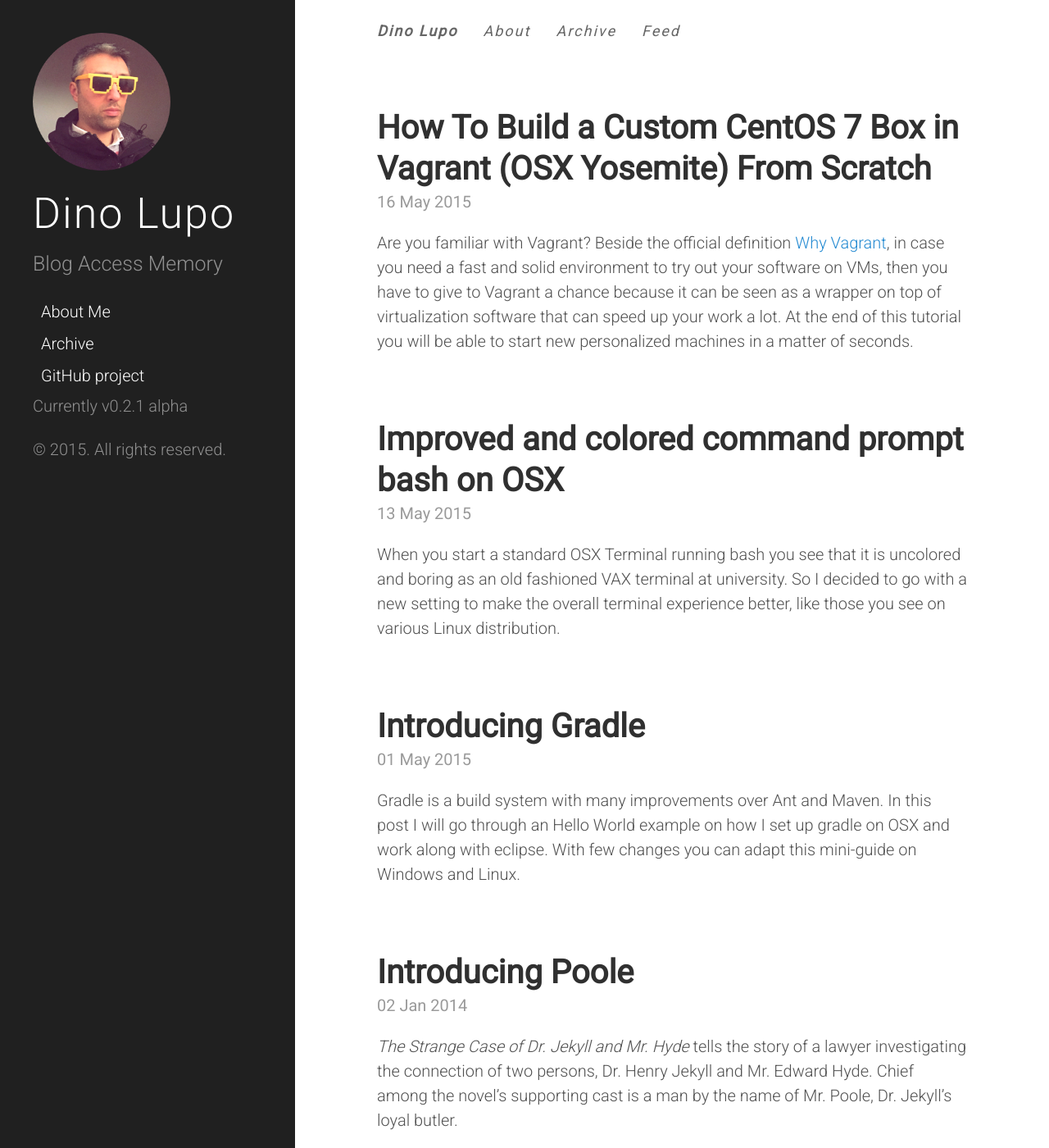
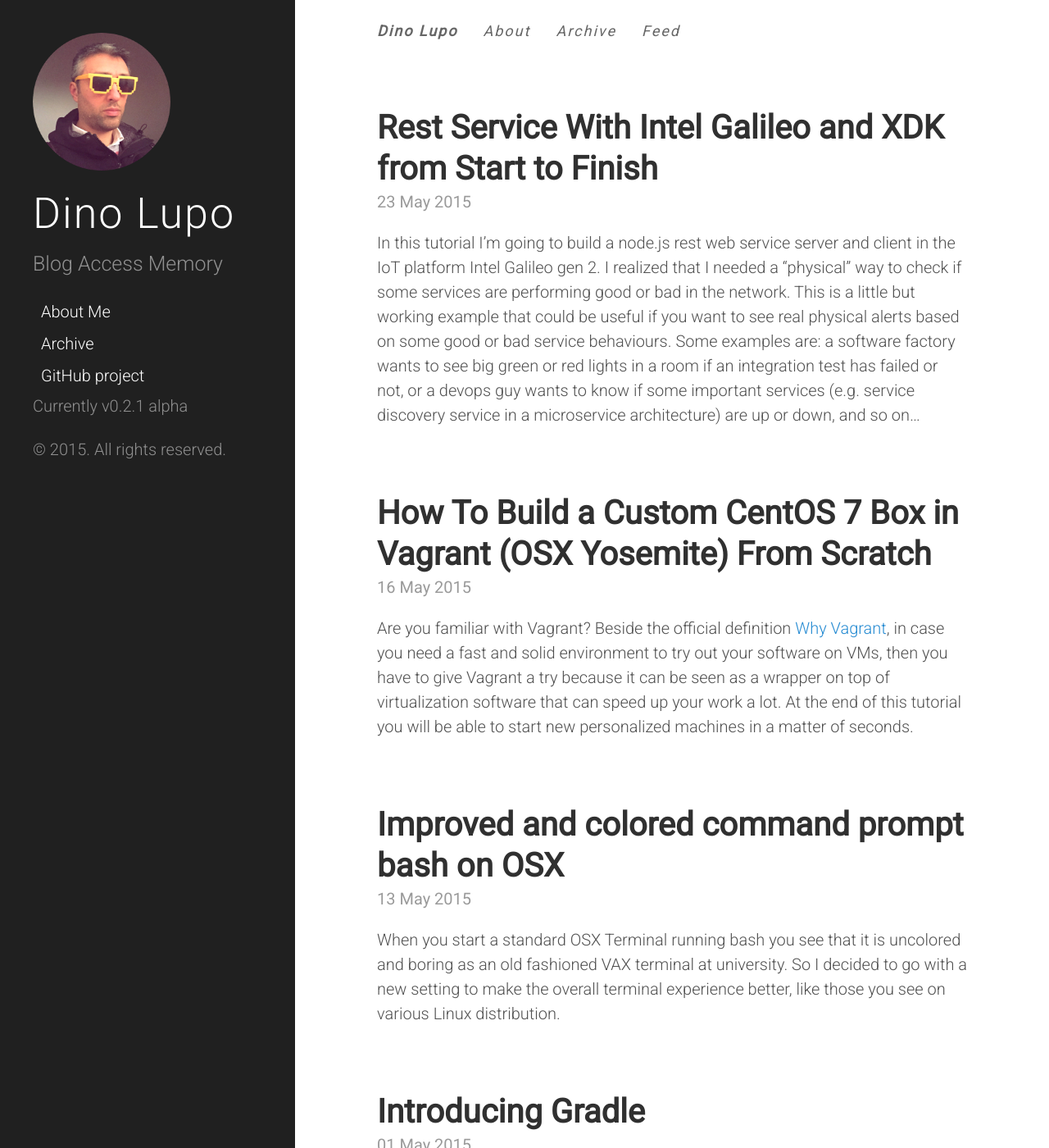
Before and after one commit to dinolupo/dinolupo.github.io, a Jekyll site: the page built from index.html, in a window 1280 px wide and 1400 px high. Shown: the whole window at 82% size. Built offline with Jekyll 4.4.1, drawn with Linux system fonts in a browser that asks for light colours; the list of posts is cut into pages by our own code; some of the changed lines change nothing that is shown; some of the changed text lies outside the part shown.

Commit message:
new post

````diff
--- a/_posts/2015-05-16-personalized-centos7-vagrant-osx.md
+++ b/_posts/2015-05-16-personalized-centos7-vagrant-osx.md
@@ -5,7 +5,7 @@ comments: true
 categories: osx vagrant centos
 ---
 
-Are you familiar with Vagrant? Beside the official definition [Why Vagrant](http://docs.vagrantup.com/v2/why-vagrant/index.html), in case you need a fast and solid environment to try out your software on VMs, then you have to give to Vagrant a chance because it can be seen as a wrapper on top of virtualization software that can speed up your work a lot. At the end of this tutorial you will be able to start new personalized machines in a matter of seconds.<!--more-->
+Are you familiar with Vagrant? Beside the official definition [Why Vagrant](http://docs.vagrantup.com/v2/why-vagrant/index.html), in case you need a fast and solid environment to try out your software on VMs, then you have to give Vagrant a try because it can be seen as a wrapper on top of virtualization software that can speed up your work a lot. At the end of this tutorial you will be able to start new personalized machines in a matter of seconds.<!--more-->
 
 In this How To we are going to prepare a Vagrant local environment box VM based on CentOS 7 minimal image, with dev support and some basic improvements.
 
@@ -28,7 +28,7 @@ In this How To we are going to prepare a Vagrant local environment box VM based
 
 ### After Reboot do the following steps:
 
-- If you do not have a pair of RSA keys, generate these on OSX Terminal with the following command, leave password blank:
+- If you do not have a pair of RSA keys, generate these in OSX Terminal with the following command, leave password blank:
 
 ```ssh-keygen -t rsa```
 
@@ -42,7 +42,7 @@
 ssh root@127.0.0.1 -p 2222
 ``` using password _vagrant_
 
-If you have a LOCALE error inside the VM console, then you can solve the problem doing the following on OSX Terminal:
+If you have a LOCALE error inside the VM console, then you can solve the problem doing the following in OSX Terminal:
 
 ### (OPTIONAL) LOCALE PROBLEM ON OSX via SSH
 prevent sending LC_ALL variable to the server:
@@ -104,7 +104,7 @@ service sshd restart
 
 ### Install Guest Tools
 
-- Host-D to mount Guest Tools CD rom (if centos iso is mounted, a screen like the following appears and you have to select force unmount)
+- Host-D to mount Guest Tools CD-ROM (if centos iso is mounted, a screen like the following appears and you have to select force unmount)
 ![VirtualBox Accept]({{site.baseurl}}/assets/images/2015-05-16-SS3.png)
 
 yum install gcc make
@@ -113,7 +113,7 @@ mount /dev/sr0 /mnt -r
 cd /mnt
 ./VBoxLinuxAdditions.run
 
-### Enhance you Centos bash experience with these files:
+### Enhance your Centos bash experience with these files:
 
 - [.vimrc](https://gist.github.com/b0cbcec4101b6290e6d6.git) change colorscheme and add <SPACE> command to clear search in VIM
 - [.bashrc](https://gist.github.com/276de2a657ff8258f367.git) add a great command prompt for bash
@@ -157,7 +157,7 @@ You can rename the file with:
 
 ```vagrant init centos7```
 
-- modify Vagrantfile with the follwing, so you tell vagrant to use your private key to SSH without prompting password:
+- modify Vagrantfile with the follwing, so you tell vagrant to use your private key to SSH without prompting for password:
 
 {% highlight sh %}
   # SSH Agent Forwarding
@@ -172,7 +172,7 @@ You can rename the file with:
 
 ```vagrant up```
 
-You can open other shells to the VM executing:
+You can open other shells in the VM by executing:
 
 ```vagrant ssh```
 
--- /dev/null
+++ b/_posts/2015-05-23-rest-service-galileo-xdk.md
@@ -0,0 +1,257 @@
+---
+layout: post
+title: "Rest Service With Intel Galileo and XDK from Start to Finish"
+comments: true
+categories: IoT
+---
+
+In this tutorial I'm going to build a node.js rest web service server and client in the IoT platform Intel Galileo gen 2. I realized that I needed a "physical" way to check if some services are performing good or bad in the network. This is a little but working example that could be useful if you want to see real physical alerts based on some good or bad service behaviours. Some examples are: a software factory wants to see big green or red lights in a room if an integration test has failed or not, or a devops guy wants to know if some important services (e.g. service discovery service in a microservice architecture) are up or down, and so on...<!--more-->
+
+### Preliminary Steps:
+
+I will use a basic service template from the Dropwizard tutorial. I updated the demo template to use gradle instead of maven. You can clone or fork it from this repo: [https://github.com/dinolupo/dropwizard-gradle-onejar-template.git](https://github.com/dinolupo/dropwizard-gradle-onejar-template.git)
+
+In this tutorial I am going to use Intel XDK IoT Edition IDE installed on OSX Yosemite. I will go very fast on XDK download and setup with board so, if you want to go slow on that, follow the articles in the reference section at the bottom.
+
+[Download XDK from Intel](https://software.intel.com/en-us/html5/xdk-iot#download)
+
+Register inside a tool for an XDK account if you do not have any.
+
+This tutorial needs an updated Yocto Linux meta distribution running from a microSD card that must be plugged in to the board.
+
+You need to download the latest version of the Yocto boot image ```iot-devkit-latest-mmcblkp0.direct.bz2```, decompress the downloaded image file, and write the extracted image ```iot-devkit-latest-mmcblkp0.direct``` to the microSD card.
+[Latest compressed boot image](http://iotdk.intel.com/images/iot-devkit-latest-mmcblkp0.direct.bz2)
+
+__Pay attention to this procedure because otherwise you risk to delete all of your content on another drive.__
+
+Once you have inserter your micro SD card into your host with a USB or SD adapter (I'm using an SD adapter here), take note of the name of your partition using Disk Utility. My previous micro SF was formatted with GALILEO label as shown in the following image:
+
+![Disk Utility shows GALILEO partition]({{site.baseurl}}/assets/images/2015-05-23-n2.png)
+
+Opening a terminal, you can see the same information plus the crucial one: what is the block device associated to that SD using the ```mount``` command as follows:
+
+![img1]({{site.baseurl}}/assets/images/2015-05-23-n1.png)
+
+Note that the command will output the mounted partitions, so for example in my case the SD card have 1 partition "s1" with composite device name ```disk5s1```. So cutting the partition from the mounted device name gives you the device (disk) name ```disk5```.
+
+Complete command list:
+
+1) Executing ```mount```
+
+{% highlight sh %}
+$ mount
+/dev/disk0s2 on / (hfs, local, journaled)
+devfs on /dev (devfs, local, nobrowse)
+map -hosts on /net (autofs, nosuid, automounted, nobrowse)
+map auto_home on /home (autofs, automounted, nobrowse)
+/dev/disk0s4 on /Volumes/BOOTCAMP (ntfs, local, read-only, noowners)
+/dev/disk2s2 on /Volumes/OXS-Download (hfs, local, nodev, nosuid, journaled, noowners)
+/dev/disk1s2 on /Volumes/Volume (ntfs, local, nodev, nosuid, read-only, noowners)
+/dev/disk3s1 on /Volumes/TimeMachine3TB (hfs, local, nodev, nosuid, journaled)
+/dev/disk5s1 on /Volumes/GALILEO (msdos, local, nodev, nosuid, noowners)
+{% endhighlight %}
+
+2) Take note of your mounted partition on SD card, in my example is ```/dev/disk5s1``` so the device name is ```/dev/disk5```
+
+3) Unmount the partition ```/dev/disk5s1```:
+
+{% highlight sh %}
+% sudo diskutil umount /dev/disk5s1
+Volume GALILEO on disk5s1 unmounted
+{% endhighlight %}
+
+4) Be careful with the commands to avoid erasing the wrong device (such as your hard drive!):
+
+{% highlight sh %}
+[08:34:07]$ sudo dd if=iot-devkit-latest-mmcblkp0.direct of=/dev/disk5 bs=8m
+131+1 records in
+131+1 records out
+1103102976 bytes transferred in 3914.000749 secs (281835 bytes/sec)
+[09:40:06]$
+{% endhighlight %}
+
+As you can see it take a very long time to write the image on the microSD card (more than an hour on my 32GB microSD card). So wait until the command finishes and the terminal displays the prompt again before closing the terminal window.
+
+Put SD card into Galileo, than plug the Ethernet cable and power on the device. Wait about a minute, until the SD led stops blinking:
+
+![img4]({{site.baseurl}}/assets/images/2015-05-23-n4.jpg)
+
+Open XDK IDE and select your device:
+
+![img3]({{site.baseurl}}/assets/images/2015-05-23-n3.png)
+
+Set the following options on the IDE:
+
+![img6]({{site.baseurl}}/assets/images/2015-05-23-n6.png)
+
+### Node.js code and explanation:
+
+{% highlight javascript linenos %}
+// Require the HTTP library
+var http = require("http");
+// Require the MRAA library
+var mraa = require('mraa');
+
+// Print the MRAA library version to the IDE console
+console.log('MRAA Library Version: ' + mraa.getVersion());
+
+// GREEN LED
+var serviceUpLed = new mraa.Gpio(13);
+serviceUpLed.dir(mraa.DIR_OUT);
+
+// RED LED
+var serviceDownLed = new mraa.Gpio(8);
+serviceDownLed.dir(mraa.DIR_OUT);
+
+// YELLOW LED
+var serviceHealthWarning = new mraa.Gpio(12);
+serviceHealthWarning.dir(mraa.DIR_OUT);
+
+// initialize all led
+serviceUpLed.write(0);
+serviceDownLed.write(0);
+serviceHealthWarningLed.write(0);
+
+// set your service hostname, port and path
+var options = {
+    hostname: '192.168.5.131',
+    port: 8080,
+    path: '/hello-world',
+    headers: {
+            'Content-Type': 'application/x-www-form-urlencoded',
+            /*'charset':'UTF-8'*/
+    },
+    //method: 'GET'
+};
+
+// request callback, open GREEN led if HTTP 200 - OK
+var callback = function(res) {
+    res.on('data', function (data) {
+        console.log("Got response: " + res.statusCode);
+        console.log(data);
+        if (res.statusCode==200) {
+            serviceUpLed.write(1);
+            serviceDownLed.write(0);
+        }
+    });
+}
+
+// call the request every 5 seconds. Set timeout with callback to 1 second to open YELLOW led in case of slow response.
+var interval = setInterval(function() {
+    serviceHealthWarningLed.write(0);
+    var req = http.get(options, callback);
+
+    // if there is an error, open the RED led
+    req.on('error', function (err) {
+        console.log("Got ERROR: " + err.message);
+            serviceUpLed.write(0);
+            serviceDownLed.write(1);
+    });
+
+    // if request timeout is passed, open the YELLOW led
+    req.setTimeout(1000, function() {
+        console.log("---> Request Timeout");
+            serviceHealthWarningLed.write(1);
+    });
+}, 5000);
+
+// if you want to run a server, uncomment the following. It could be useful to adjust timeouts or to switch watched services on the fly
+//var server = http.createServer(function(request, response) {
+//
+//    if ((request.method == 'GET') && (request.url = '/someservice')) {
+// 		// do something useful
+//    }
+// });
+// Start listening at port 1337
+// server.listen(1337);
+// console.log("Server is listening at port 1337");
+
+{% endhighlight %}
+
+### Remember to save, compile and upload every time you do a change to the code:
+
+![img5]({{site.baseurl}}/assets/images/2015-05-23-n5.png)
+
+
+### Now start the Dropwizard service with ```gradle run``` and run the node.js program from the IDE, you will see the following:
+
+IDE Console service calls:
+![IDE Console service calls]({{site.baseurl}}/assets/images/2015-05-23-n50.png)
+
+OSX Terminal calls coming from Galileo:
+![OSX Terminal calls coming from Galileo]({{site.baseurl}}/assets/images/2015-05-23-n51.png)
+
+Green Led On:
+![Green Led On]({{site.baseurl}}/assets/images/2015-05-23-n52.JPG)
+
+### From the OSX Terminal, close the server pressing ```<CTRL>-C``` without closing the running node.js program on Galileo, you will see:
+
+IDE Console failed calls:
+![IDE Console failed calls]({{site.baseurl}}/assets/images/2015-05-23-n60.png)
+
+Red Led On:
+![Red Led On]({{site.baseurl}}/assets/images/2015-05-23-n62.JPG)
+
+### Service Performance Test
+
+Modify the Java service adding a ```Thread.sleep(2000)``` instruction, just the necessary time to trigger the configured timeout on the Galileo, here is the full code sample:
+
+{% highlight java %}
+package info.dinolupo.resource;
+
+import info.dinolupo.core.Saying;
+
+import com.google.common.base.Optional;
+import com.codahale.metrics.annotation.Timed;
+
+import javax.ws.rs.GET;
+import javax.ws.rs.Path;
+import javax.ws.rs.Produces;
+import javax.ws.rs.QueryParam;
+import javax.ws.rs.core.MediaType;
+
+import java.util.concurrent.atomic.AtomicLong;
+
+@Path("/hello-world")
+@Produces(MediaType.APPLICATION_JSON)
+public class HelloWorldResource {
+    private final String template;
+    private final String defaultName;
+    private final AtomicLong counter;
+
+    public HelloWorldResource(String template, String defaultName) {
+        this.template = template;
+        this.defaultName = defaultName;
+        this.counter = new AtomicLong();
+    }
+
+    @GET
+    @Timed
+    public Saying sayHello(@QueryParam("name") Optional<String> name) {
+        final String value = String.format(template, name.or(defaultName));
+        try {
+		Thread.sleep(2000);
+	} catch (InterruptedException e) {
+		e.printStackTrace();
+	}
+        return new Saying(counter.incrementAndGet(), value);
+    }
+}
+{% endhighlight %}
+
+Save the file and run again ```gradle run```, you will see the following:
+
+IDE Console Timeout logs:
+![IDE Console Timeout logs]({{site.baseurl}}/assets/images/2015-05-23-n70.png)
+
+Green and Yellow leds are on:
+![Green and Yellow leds are on]({{site.baseurl}}/assets/images/2015-05-23-n72.JPG)
+
+This is only a sample, you will need electric skills to connect high voltage lamps.
+Thanks for reading.
+
+
+## Resources:
+
+[IoT project with Intel Galileo](http://www.drdobbs.com/embedded-systems/building-an-iot-project-with-intel-galil/240169187)
+[Add Rest based services to IoT devices](http://www.drdobbs.com/embedded-systems/adding-rest-based-web-services-to-iot-de/240169214)
--- a/about.md
+++ b/about.md
@@ -4,12 +4,12 @@ title: About Me
 ---
 
 <p class="message">
-  Dino Lupo is a software addicted guy with many years of experience on software architectures, programming and system integrations. He likes very much getting his hands dirty with everything he thinks is important to become a better software architect. Here you will find code, best practices and worthy experiences.
+  Dino Lupo is a software addicted guy with many years of experience with software architectures, programming and system integrations. He likes very much getting his hands dirty with everything he thinks is important to become a better software architect. Here you will find code, best practices and worthy experiences.
 </p>
 
 He grew up in Salerno, Italy, with an amazing family who encouraged him to practice computers at an early stage.
 He works for Atos, a global digital services company, where he achieved the amazingly excessive title of "Solution Manager".
-His main interest is to to understand how to create better environment that motivates people to do business designing better software systems.
+His main interest is to understand how to create an exciting environment that motivates people to do business while designing better software systems.
 
 
 This blog is based on [Poole](https://github.com/poole/poole) with the [Hyde](http://hyde.getpoole.com) theme modified by my [brother](http://www.needanamemusic.com/site/).
````
Also changed, not shown: assets/images/2015-05-23-n1.png (added), assets/images/2015-05-23-n2.png (added), assets/images/2015-05-23-n3.png (added), assets/images/2015-05-23-n4.JPG (added), assets/images/2015-05-23-n5.png (added), assets/images/2015-05-23-n50.png (added), assets/images/2015-05-23-n51.png (added), assets/images/2015-05-23-n52.jpg (added), assets/images/2015-05-23-n6.png (added), assets/images/2015-05-23-n60.png (added), assets/images/2015-05-23-n62.jpg (added), assets/images/2015-05-23-n70.png (added), assets/images/2015-05-23-n72.jpg (added).
